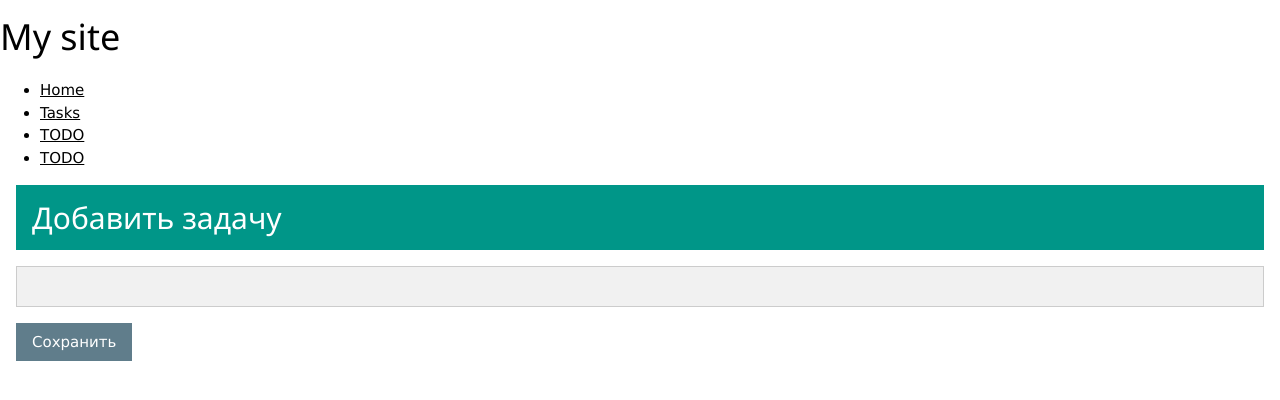
After one commit to vadimbliznyuk/oct-mvc, a PHP site: page /tasks/create in a window 1280 px wide. The commit adds this page. Shown: the top 400 px of the page. Run offline with PHP 8.4, Linux system fonts and the light colour scheme; data comes from the database, SQL or seed files in the repository; some libraries are stand-ins or nearby versions.

```diff
--- a/app/controllers/ControllerTasks.php
+++ b/app/controllers/ControllerTasks.php
@@ -16,4 +16,14 @@ class ControllerTasks extends Controller{
 	$this->view->tasks = $this->model->all();
 	$this->view->render('tasks_index_view');
     }
+
+    public function action_create() {
+	$this->view->tasks = $this->model->all();
+	$this->view->render('tasks_create_view');
+    }
+
+    public function action_add() {
+	$data = filter_input(INPUT_POST, 'tasks');
+        var_dump($data);
+    }
 }
--- /dev/null
+++ b/app/views/tasks_create_view.php
@@ -0,0 +1,11 @@
+<?php
+
+?>
+<div class="w3-container w3-teal w3-margin">
+  <h2>Добавить задачу</h2>
+</div>
+
+<form class="w3-container" method="POST" action="/tasks/add">
+    <input class="w3-input w3-border w3-light-grey" type="text" name="tasks">
+  <button class="w3-btn w3-blue-grey w3-section">Сохранить</button>
+</form>
--- a/app/views/tasks_index_view.php
+++ b/app/views/tasks_index_view.php
@@ -3,3 +3,4 @@
         <li><?= $task['name'] ?></li>
     <?php endforeach; ?>
 </ul>
+<a href="/tasks/create" class="w3-button w3-large w3-circle w3-xlarge w3-ripple w3-teal">+</a>
--- a/app/views/template_main_view.php
+++ b/app/views/template_main_view.php
@@ -3,6 +3,8 @@
     <head>
         <meta charset="UTF-8">
         <title></title>
+        <link rel="stylesheet" href="https://www.w3schools.com/w3css/4/w3.css">
+        <link rel="stylesheet" href="path/to/font-awesome/css/font-awesome.min.css">
     </head>
     <body>
 	<h1>My site</h1>
```
